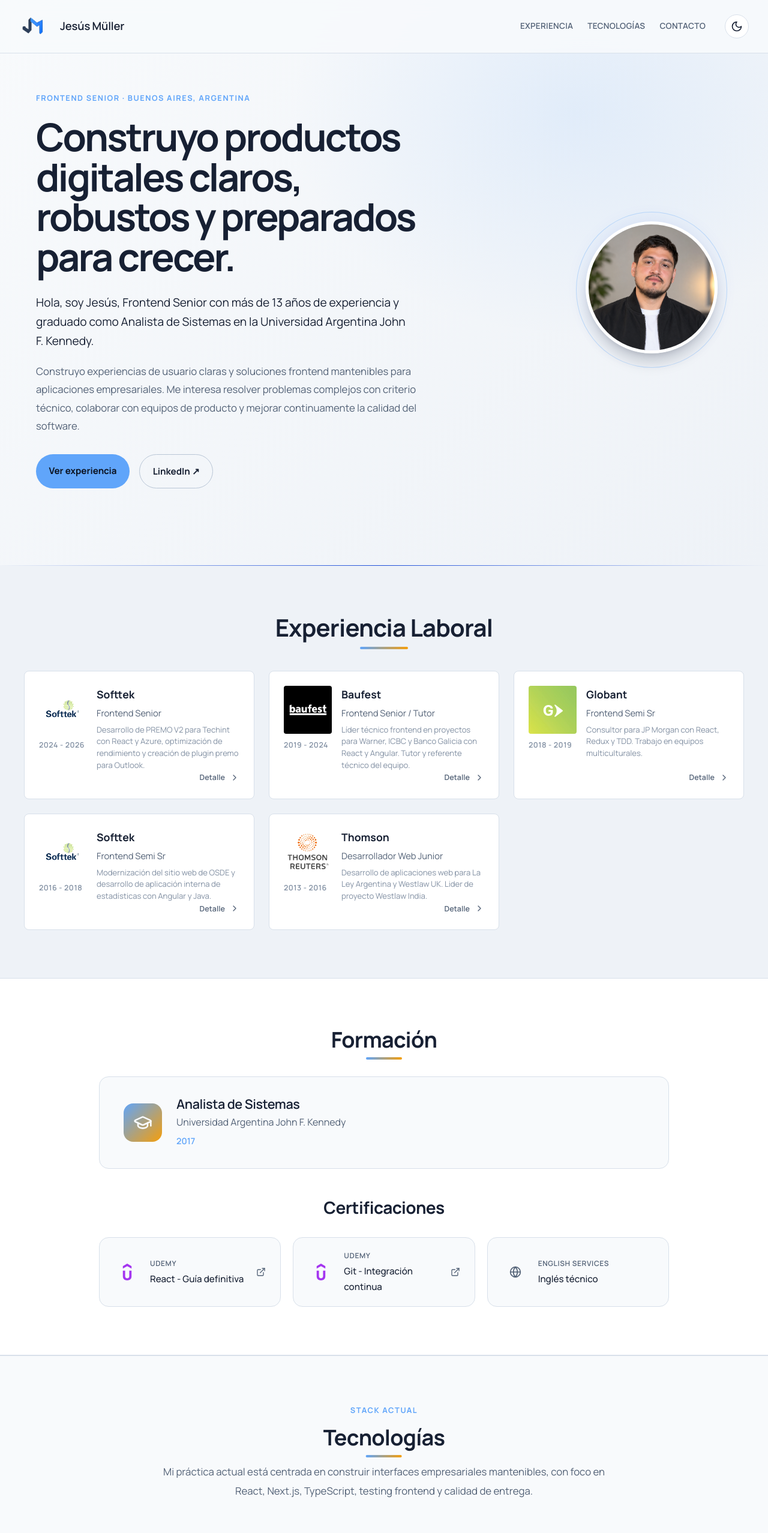
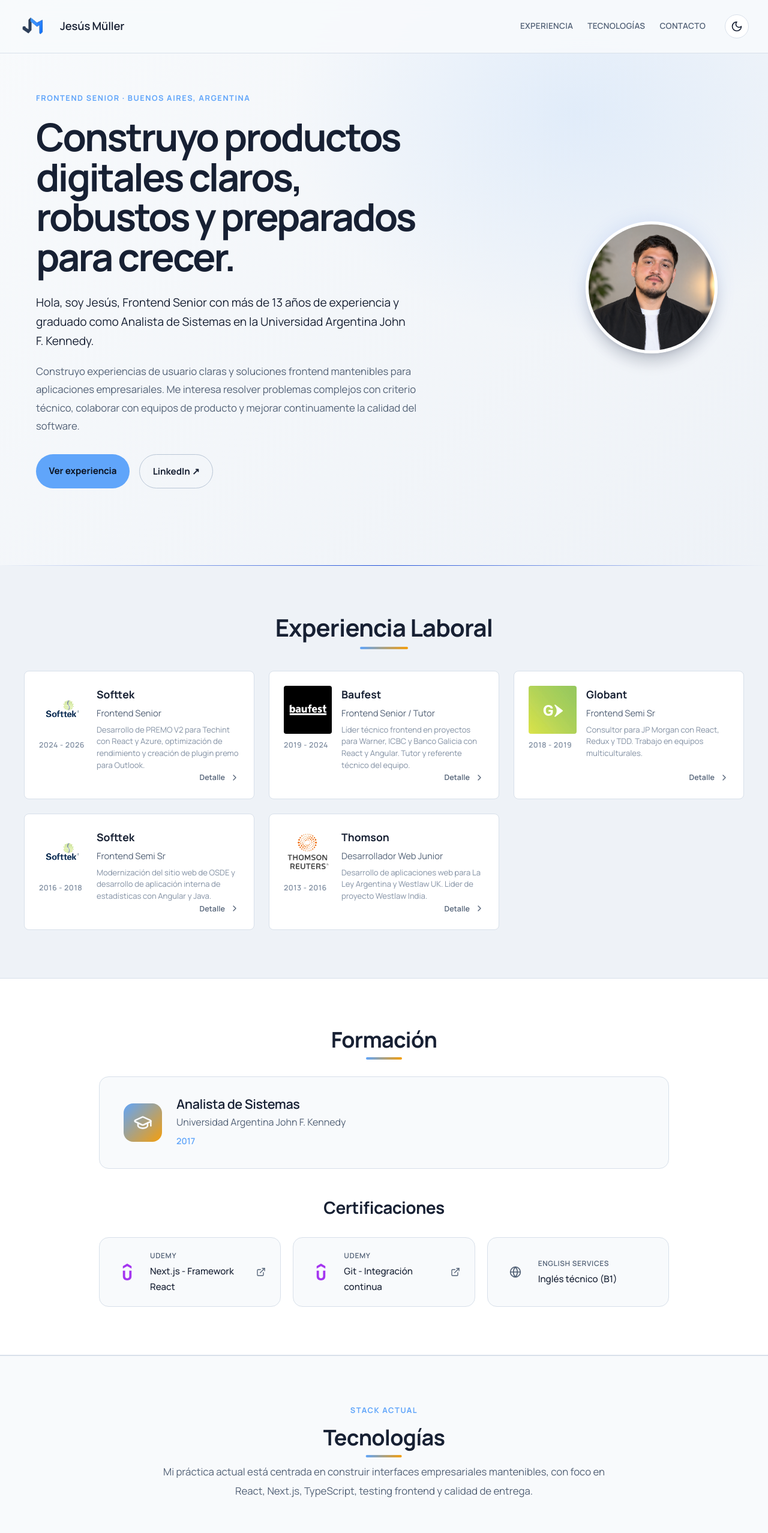
Before and after one commit to jDevZapata/jesus-muller, a Next.js app: page / in a window 1280 px wide. Shown: the top 2555 px of the page at 60% size. Built offline with nearby package versions, Linux system fonts and the light colour scheme.

Commit message:
fix: mejoras generales
- Quitar efecto de entrada de la sección de formación
- Eliminar borde de la foto de perfil
- Actualizar certificaciones (Next.js, Inglés B1)
- Ajustar tamaño de icono de LinkedIn en contacto

```diff
--- a/src/app/components/contact/Contact.tsx
+++ b/src/app/components/contact/Contact.tsx
@@ -23,8 +23,8 @@ const Contact = () => {
                         <Image
                             src={Linkedin}
                             alt="linkedin"
-                            width={40}
-                            height={40}
+                            width={35}
+                            height={35}
                         />
                     </a>
                     <a
--- a/src/app/components/education/Education.module.css
+++ b/src/app/components/education/Education.module.css
@@ -4,17 +4,6 @@
   color: var(--text);
   border-top: 1px solid var(--border);
   border-bottom: 1px solid var(--border);
-}
-
-.animate {
-  opacity: 0;
-  transform: translateY(30px);
-  transition: opacity 0.6s ease-out, transform 0.6s ease-out;
-}
-
-.visible {
-  opacity: 1;
-  transform: translateY(0);
 }
 
 .educationInner {
--- a/src/app/components/education/Education.tsx
+++ b/src/app/components/education/Education.tsx
@@ -1,38 +1,12 @@
 'use client';
 
-import { useEffect, useRef } from 'react';
 import { GraduationCap, ExternalLink, Globe } from 'lucide-react';
 import { educationContent } from '@/constants/texts';
 import styles from './Education.module.css';
 
 const Education = () => {
-    const sectionRef = useRef<HTMLElement>(null);
-
-    useEffect(() => {
-        const node = sectionRef.current;
-        if (!node) return;
-
-        const observer = new IntersectionObserver(
-            (entries) => {
-                entries.forEach((entry) => {
-                    if (entry.isIntersecting) {
-                        entry.target.classList.add(styles.visible);
-                        observer.unobserve(entry.target);
-                    }
-                });
-            },
-            { threshold: 0.15 }
-        );
-
-        observer.observe(node);
-
-        return () => {
-            observer.unobserve(node);
-        };
-    }, []);
-
     return (
-        <section ref={sectionRef} className={`${styles.education} ${styles.animate}`}>
+        <section className={styles.education}>
             <div className={styles.educationInner}>
                 <div className={styles.title}>
                     <h2>{educationContent.title}</h2>
--- a/src/app/components/presentation/Presentation.module.css
+++ b/src/app/components/presentation/Presentation.module.css
@@ -97,19 +97,10 @@
   margin-right: 1.5rem;
 }
 
-.presentationContainer .img::before {
-  border: 1px solid var(--primary-light);
-  border-radius: 50%;
-  content: '';
-  inset: -1rem;
-  opacity: 0.35;
-  position: absolute;
-}
-
 .rounded {
   border-radius: 50%;
+  border: 5px solid var(--surface);
   box-shadow: var(--shadow-lg), var(--shadow-glow);
-  border: 5px solid var(--surface);
   transition: var(--transition);
 }
 
--- a/src/constants/texts.ts
+++ b/src/constants/texts.ts
@@ -24,9 +24,9 @@ export const educationContent = {
     },
     certificationTitle: 'Certificaciones',
     certifications: [
-        { id: '8277632', name: 'React - Guía definitiva', platform: 'Udemy', url: 'https://www.udemy.com/certificate/UC-78708101-b8dd-4068-9296-2c30c6cc7ba1/' },
+        { id: '8277632', name: 'Next.js - Framework React', platform: 'Udemy', url: 'https://www.udemy.com/certificate/UC-35e2398e-87cd-4861-9bd9-3e534fa89820/' },
         { id: '9536122', name: 'Git - Integración continua', platform: 'Udemy', url: 'https://www.udemy.com/certificate/UC-104025bc-a6f0-4106-b041-d71dad522fe6/' },
-        { id: 'english', name: 'Inglés técnico', platform: 'English Services', url: '' },
+        { id: 'english', name: 'Inglés técnico (B1)', platform: 'English Services', url: '' },
     ]
 }
 
```
